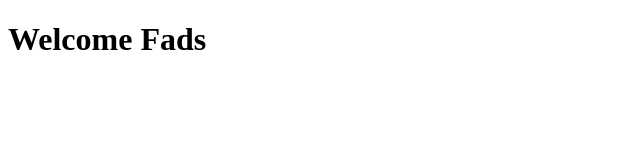
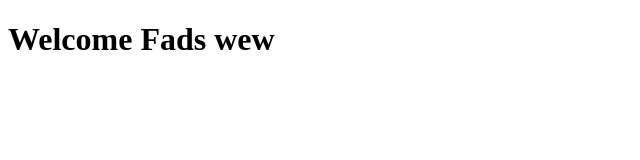
Before and after one commit to kaurag007ph/Fads, a website: page public/index.html in a window 1280 px wide. Shown: the full height of the page, 0-640 px from the left. Drawn offline with Linux system fonts and the light colour scheme.

Commit message:
sample commit

```diff
--- a/public/index.html
+++ b/public/index.html
@@ -5,6 +5,6 @@
     <title></title>
 </head>
 <body>
-    <h1>Welcome Fads</h1>
+    <h1>Welcome Fads wew</h1>
 </body>
 </html>
```
